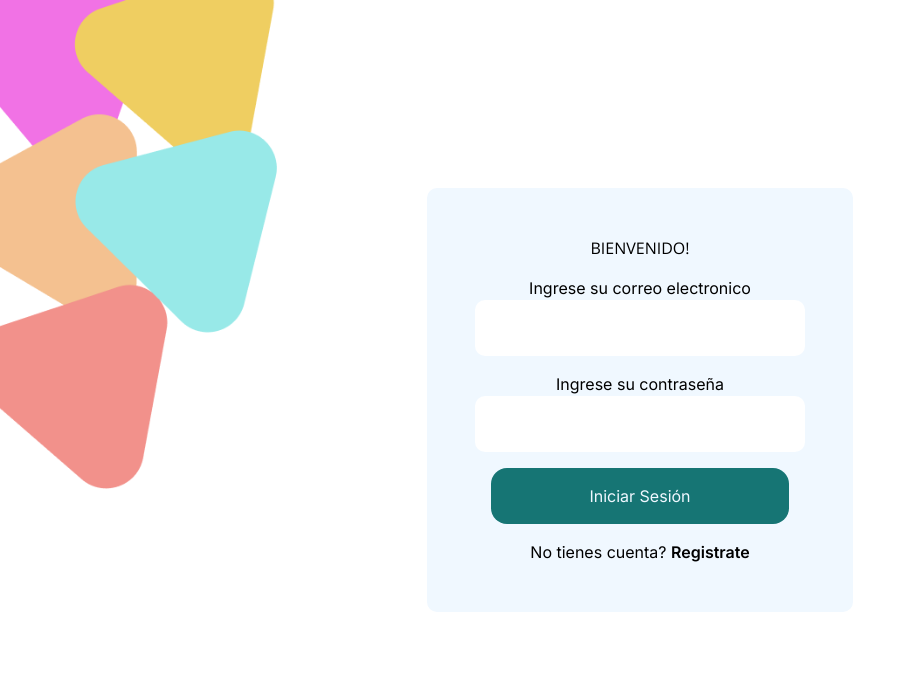
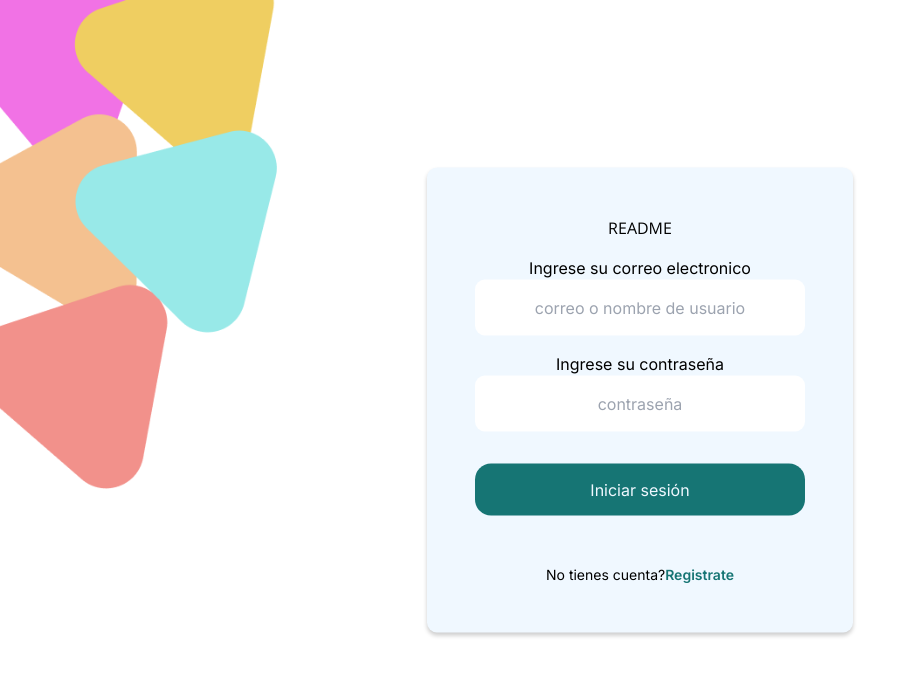
Before and after one commit to EmilianoChavezDev/readme-frontend, a Next.js app: page /Login in a window 1280 px wide. Shown: the top 676 px of the page, without its empty margins (0-917 px from the left). Built offline with nearby package versions, Linux system fonts and the light colour scheme.

Commit message:
Scrum-7-ActualizacionDiseñoLogin
Scrum-7-Se actualizo el diseño de la pantalla de loggeo

```diff
--- a/src/app/(Auth)/Login/page.js
+++ b/src/app/(Auth)/Login/page.js
@@ -12,24 +12,23 @@ const page = () => {
       <div className={styles.content_login}>
         <div className={styles.content_detalle}>
           <div>
-            <h1 className={styles.content_title}>Bienvenido!</h1>
+            <h1 className={styles.content_title}>Readme</h1>
           </div>
           <div>
             <div className={styles.content_title_correo}>
               <p>Ingrese su correo electronico</p>
-              <input type="text" />
+              <input type="text" placeholder="correo o nombre de usuario" />
             </div>
             <div>
               <p>Ingrese su contraseña</p>
-              <input type="password" />
+              <input type="password" placeholder="contraseña" />
             </div>
           </div>
           <div className={styles.content_button}>
-            <button type="submit">Iniciar Sesión</button>
-            <div>
-              <span>No tienes cuenta?</span>
-              {" "}
-              <Link href={"#"}>Registrate</Link>
+            <button type="submit">Iniciar sesión</button>
+            <div className={styles.content_crear_cuenta}>
+              <span>No tienes cuenta?</span>{" "}
+              <Link href={"/Registrarse "}>Registrate</Link>
             </div>
           </div>
         </div>
--- a/src/styles/Inicio.module.css
+++ b/src/styles/Inicio.module.css
@@ -20,6 +20,7 @@
   top: 50%;
   left: 50%;
   transform: translate(-50%, -50%);
+  box-shadow: 0px 3px 4px rgba(0, 0, 0, 0.2);
 }
 
 .content_detalle h1 {
@@ -40,8 +41,24 @@
   box-sizing: border-box;
 }
 
+.content_detalle input::placeholder {
+  text-align: center;
+}
+
 .content_title_correo {
   margin-bottom: 1rem;
+}
+
+.content_crear_cuenta {
+  display: flex;
+  text-align: center;
+  font-size: 14px;
+  justify-content: center;
+  margin-top: 3rem;
+}
+
+.content_crear_cuenta a {
+  color: var(--colorPrimario);
 }
 
 .content_button {
@@ -52,10 +69,10 @@
 
 .content_button button {
   background: var(--colorPrimario);
-  padding: 1rem;
+  padding: 14px;
   border-radius: 1rem;
-  margin: 1rem;
   color: aliceblue;
+  margin-top: 2rem;
 }
 
 .content_button button:hover {
```
